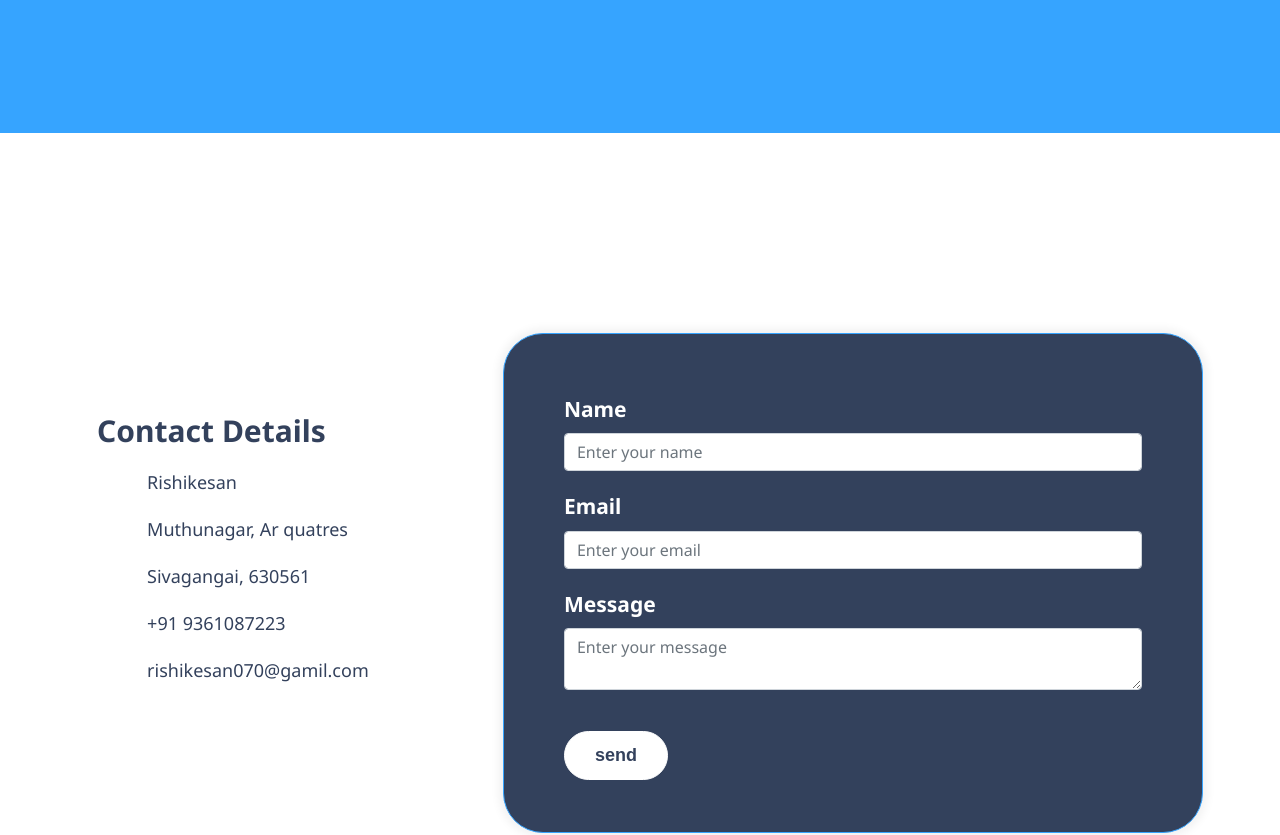
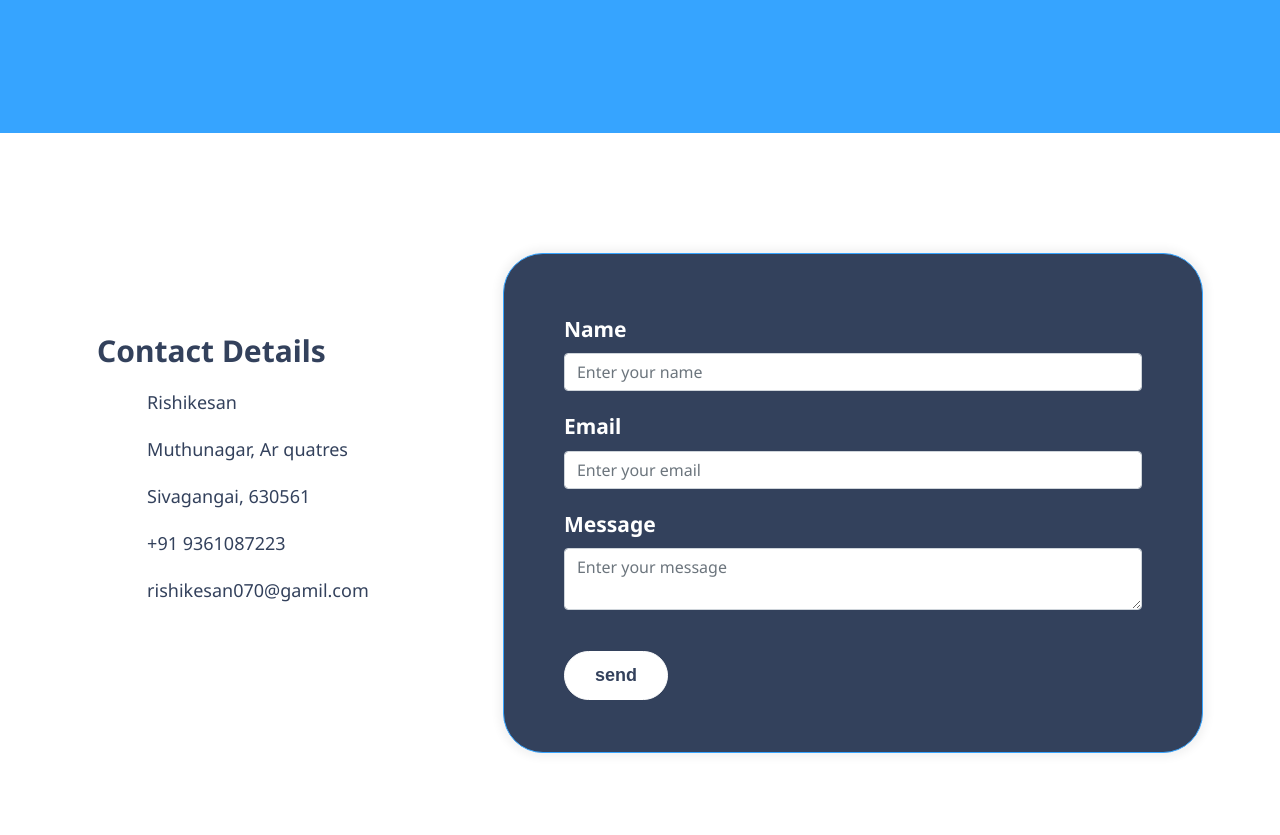
Before and after one commit to Rishi-077/portfolio, a React (Create React App) app: page / in a window 1280 px wide. Shown: the part 2160-2995 px from the top of the page. Built offline with nearby package versions, Linux system fonts and the light colour scheme.

Commit message:
css changes

```diff
--- a/src/App.css
+++ b/src/App.css
@@ -500,7 +500,7 @@
 
    #Contact {
      width: 100%;
-     padding: 200px 20px;
+     padding: 120px 20px;
      display: block;
      display: flex;
      justify-content: space-around;
```
